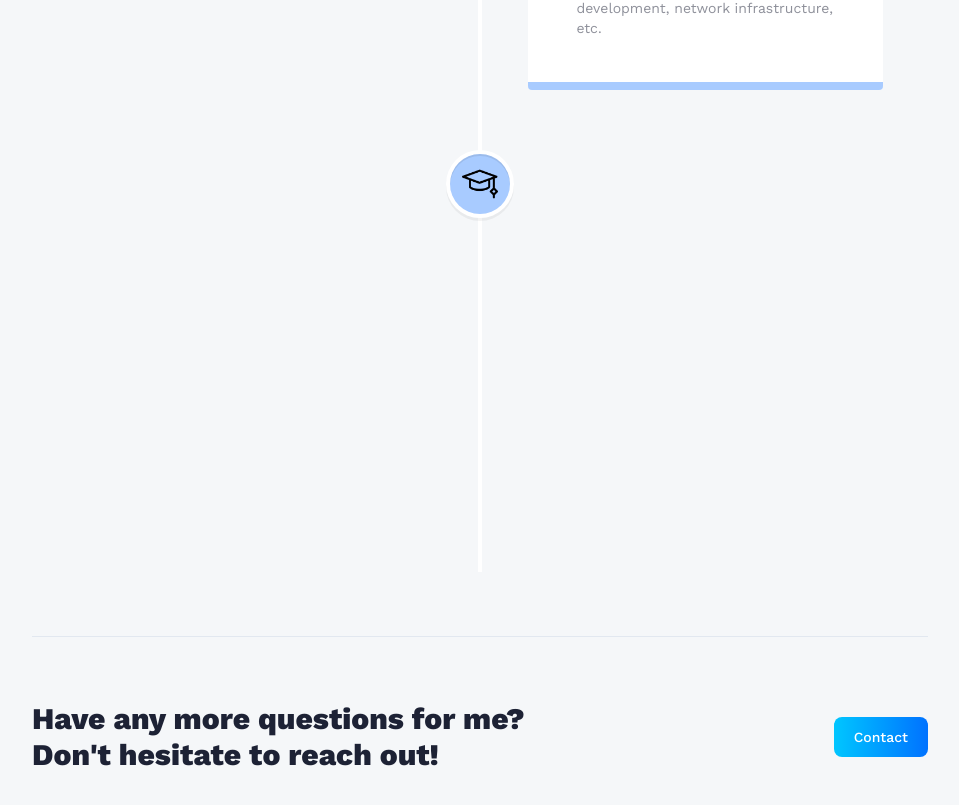
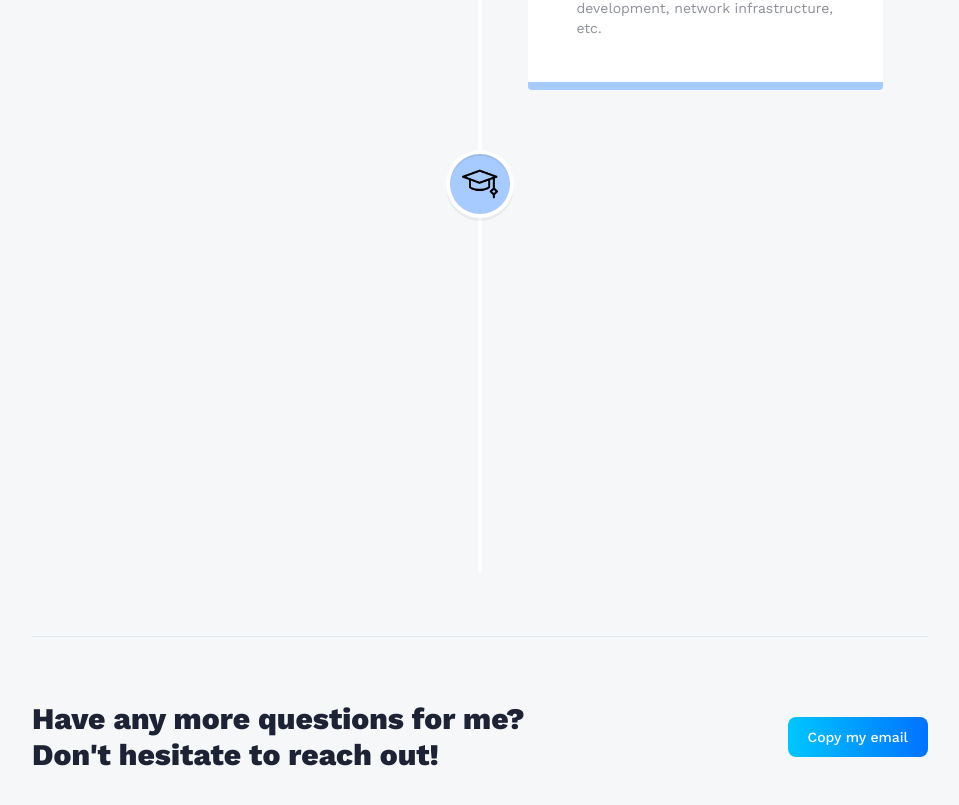
Before and after one commit to marnikmaes/3DPortfolio, a React (Vite) app in the folder portfolio/: page /about in a window 1280 px wide. Shown: the part 2580-3385 px from the top of the page, without its empty margins (160-1119 px from the left). Built offline with nearby package versions, Linux system fonts and the light colour scheme.

Commit message:
noContactFromJustCopyEmail
removed the contact form because it wasn't working and the website doesn't need it for now.

```diff
--- a/portfolio/src/App.jsx
+++ b/portfolio/src/App.jsx
@@ -12,7 +12,7 @@ const App = () => {
                 <Route path='/' element={<Home/>} />
                 <Route path='/about' element={<About/>} />
                 <Route path='/projects' element={<Projects/>} />
-                <Route path='/contact' element={<Contact/>} />
+                {/* <Route path='/contact' element={<Contact/>} /> */}
             </Routes>
         </Router>
     </main>
--- a/portfolio/src/components/CTA.jsx
+++ b/portfolio/src/components/CTA.jsx
@@ -1,14 +1,23 @@
-import React from 'react'
-import { Link } from 'react-router-dom'
+import React from 'react';
 
 const CTA = () => {
+  const copyEmailToClipboard = () => {
+    navigator.clipboard.writeText('marnikmaes46@hotmail.com')
+      .then(() => {
+        alert('You have copied my email. Please contact me!');
+      })
+      .catch((error) => {
+        console.error('Failed to copy email address: ', error);
+      });
+  };
+
   return (
     <section className='cta'>
-        <p className='cta-text'>Have any more questions for me? <br className='sm:block hidden'/>
+      <p className='cta-text'>Have any more questions for me? <br className='sm:block hidden'/>
         Don't hesitate to reach out!</p>
-        <Link to='/contact' className='btn'>Contact</Link>
+      <button className='btn' onClick={copyEmailToClipboard}>Copy my email</button>
     </section>
-  )
-}
+  );
+};
 
-export default CTA
+export default CTA;
--- a/portfolio/src/pages/Contact.jsx
+++ b/portfolio/src/pages/Contact.jsx
@@ -17,7 +17,7 @@ const Contact = () => {
 
     emailjs.send(
       import.meta.env.VITE_APP_EMAILJS_SERVICE_ID,
-      import.meta.env.VITE_APP_EMAILJS_TEMPLATE_ID,
+      import.meta.env.VITE_APP_EMAILJS_TEMPLATE_,
       {
         from_name: form.name,
         to_name: 'Marnik',
```
